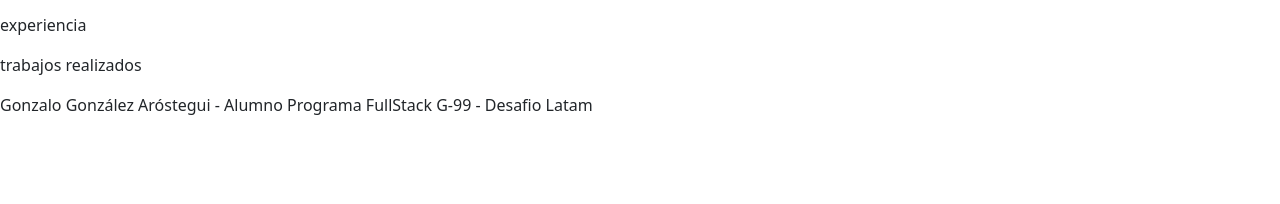
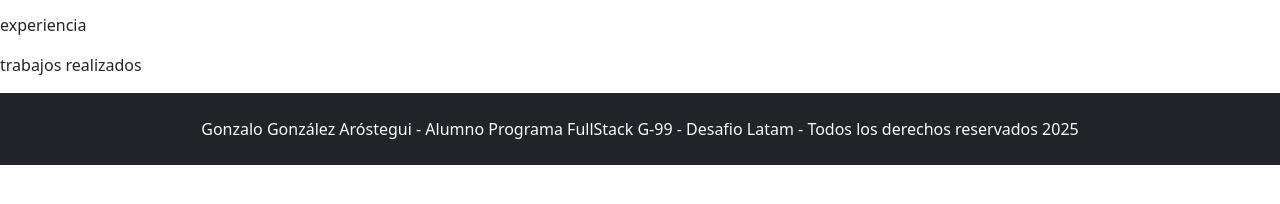
Before and after one commit to Gonzalo-Gonzalez-A/Gonzalo-Gonzalez-A.github.io, a plain HTML site: page index.html in a window 1280 px wide. Shown: the part 134-338 px from the top of the page. Drawn offline with nearby package versions, Linux system fonts and the light colour scheme.

Commit message:
cambios el footer

```diff
--- a/index.html
+++ b/index.html
@@ -27,8 +27,8 @@
         <p>trabajos realizados</p>
     </section>
 
-    <footer>
-        <p>Gonzalo González Aróstegui - Alumno Programa FullStack G-99 - Desafio Latam</p>
+    <footer class="bg-dark text-center text-light p-4">
+        <p class="mb-0">Gonzalo González Aróstegui - Alumno Programa FullStack G-99 - Desafio Latam - Todos los derechos reservados 2025</p>
     </footer>
 
 <script src="https://cdn.jsdelivr.net/npm/bootstrap@5.3.6/dist/js/bootstrap.bundle.min.js" integrity="sha384-j1CDi7MgGQ12Z7Qab0qlWQ/Qqz24Gc6BM0thvEMVjHnfYGF0rmFCozFSxQBxwHKO" crossorigin="anonymous"></script>
```
